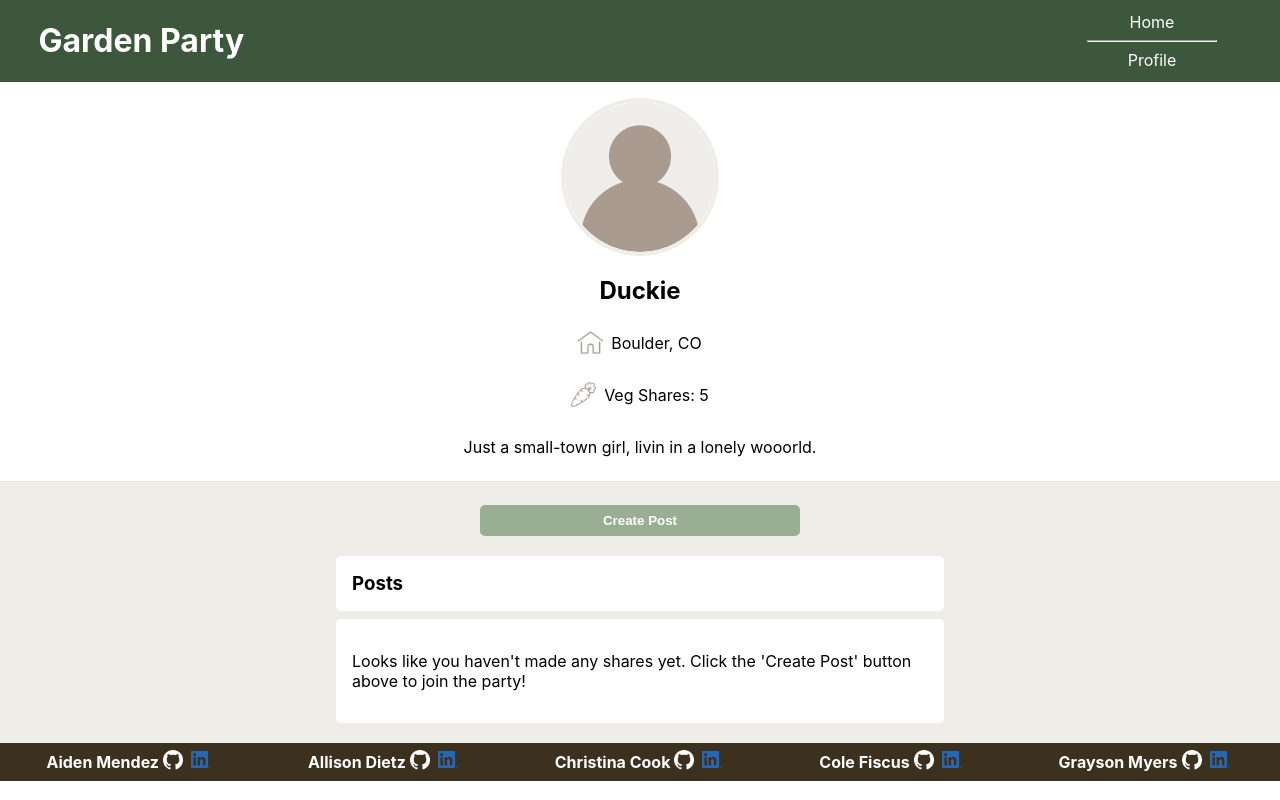
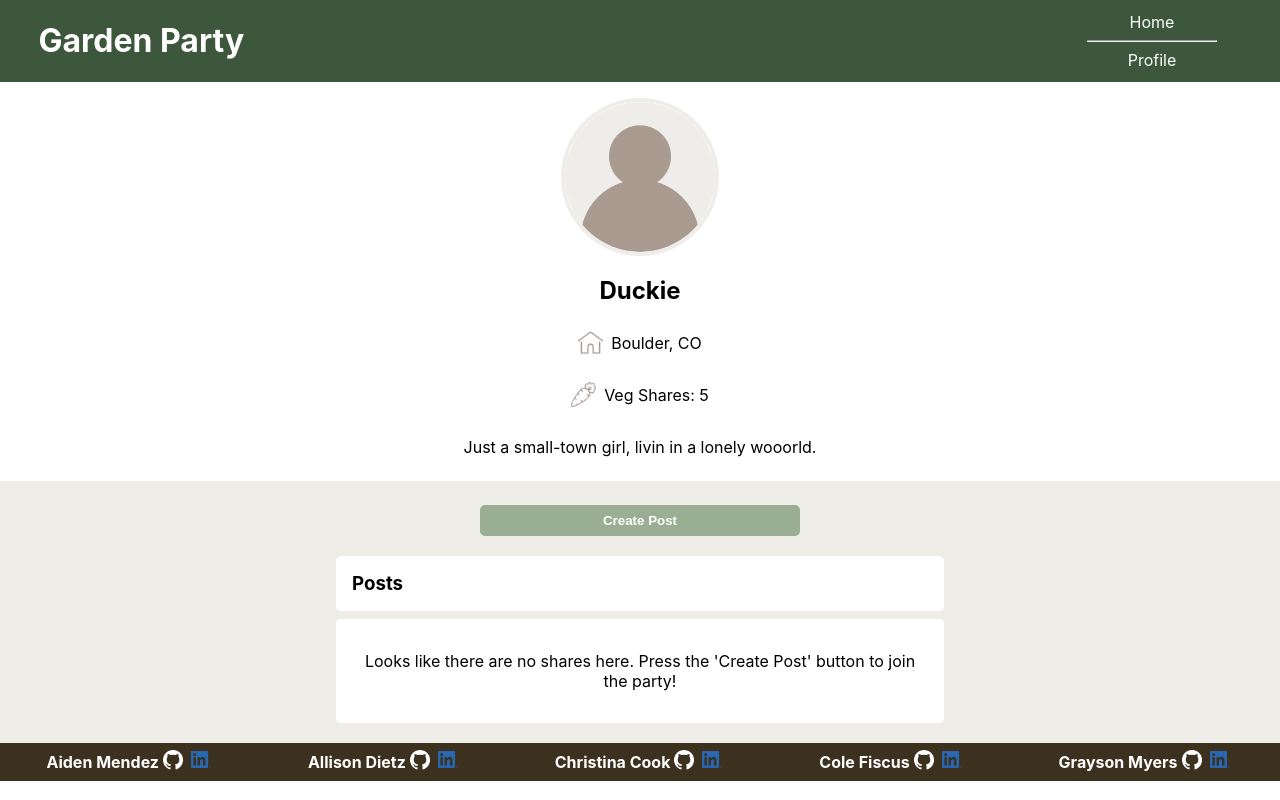
Before and after one commit to veg-share/frontend-ui, a React (Create React App) app: page /profile in a window 1280 px wide. Built offline with nearby package versions, Linux system fonts and the light colour scheme.

Commit message:
Change message and add min-height for no posts

```diff
--- a/src/components/Feed/Feed.css
+++ b/src/components/Feed/Feed.css
@@ -9,7 +9,7 @@
   display: flex;
   justify-content: center;
   align-items: center;
-  /* text-align: center; */
+  text-align: center;
   padding: 1rem;
   width: 90%;
   background-color: white;
--- a/src/components/Feed/Feed.js
+++ b/src/components/Feed/Feed.js
@@ -33,7 +33,7 @@ const Feed = ({ profileIsVisible }) => {
     } else {
       return (
         <section className='no-user-posts-message'>
-          <p>Looks like you haven't made any shares yet. Click the 'Create Post' button above to join the party!</p>
+          <p>Looks like there are no shares here. Press the 'Create Post' button to join the party!</p>
         </section>
       )
     }
--- a/src/views/HomeView/HomeView.css
+++ b/src/views/HomeView/HomeView.css
@@ -1,4 +1,5 @@
 .home-view {
+  min-height: 75vh;
   background-color: #EFEDE8;
   display: flex;
   flex-direction: column;
```
